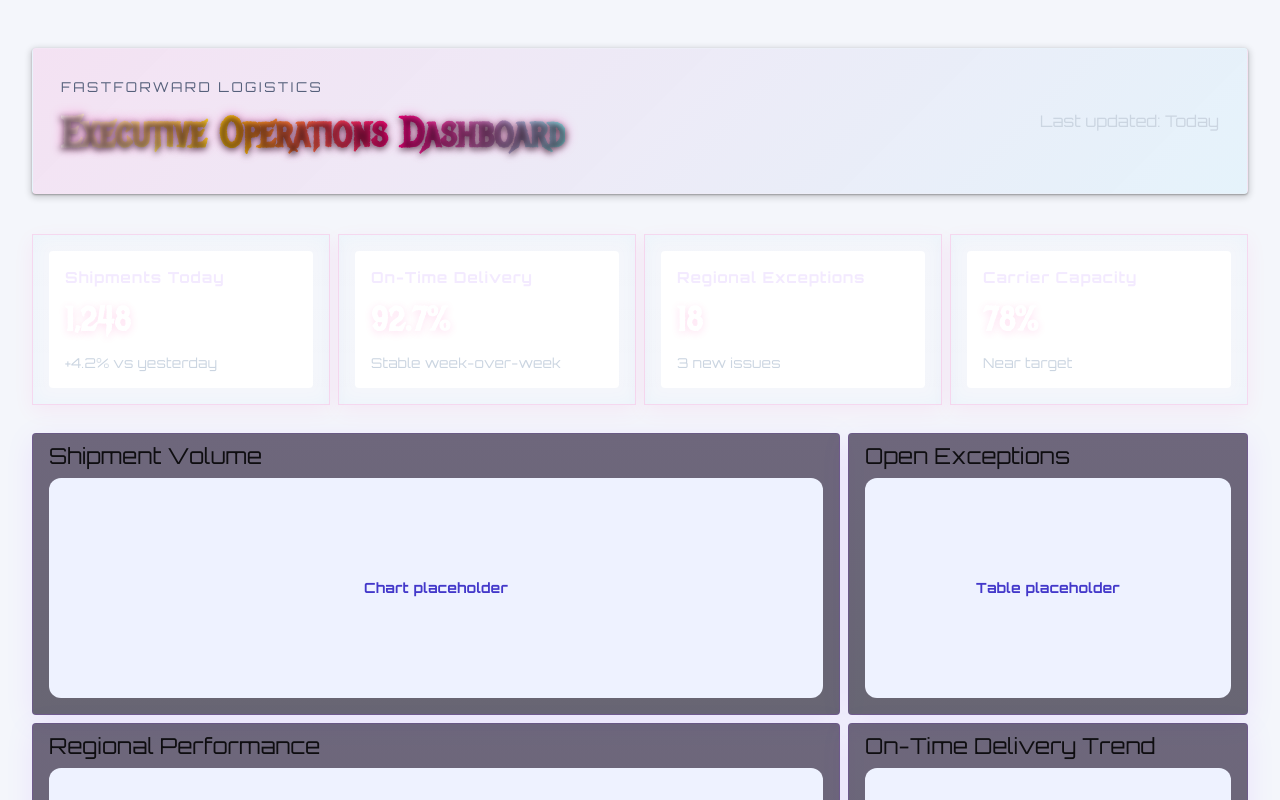
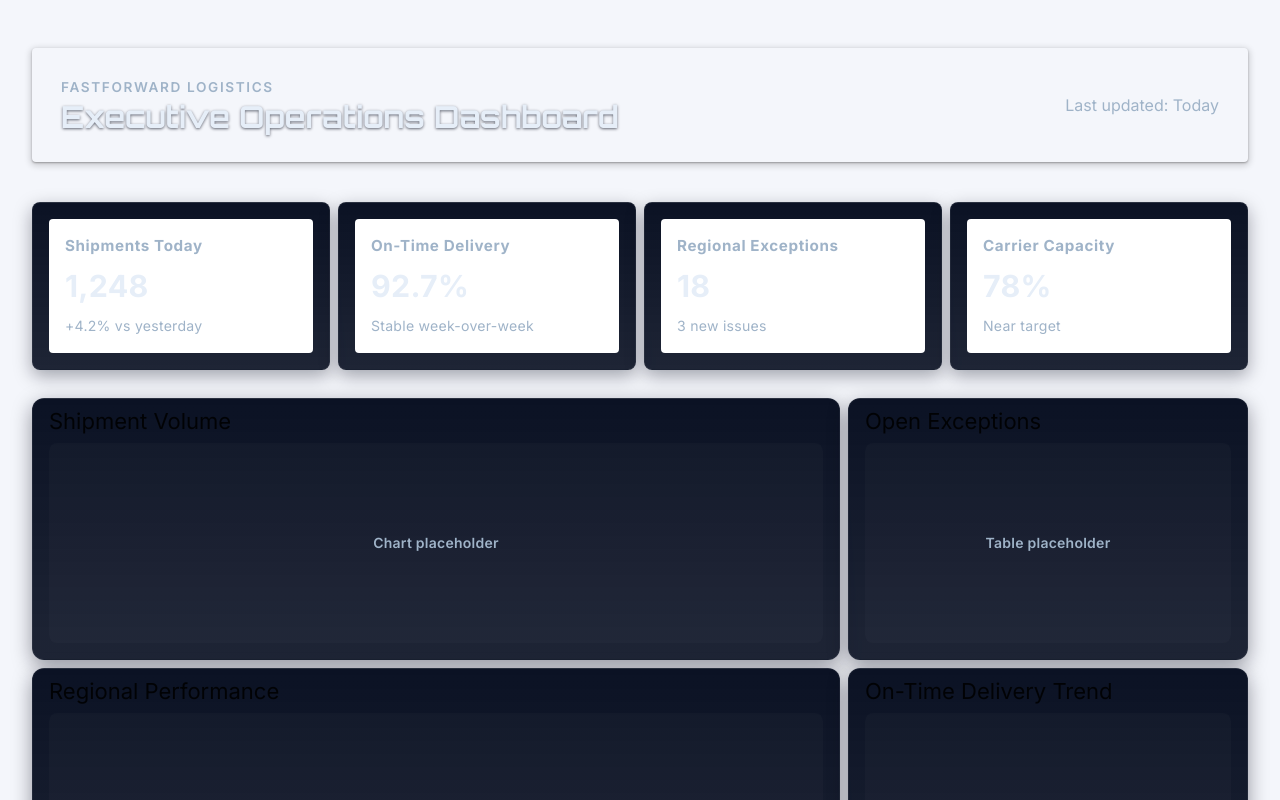
Before and after one commit to reggie-business/200-my-dashboard, a Vue app: page / in a window 1280 px wide. Shown: the top 800 px of the page. Built offline with nearby package versions, Linux system fonts and the light colour scheme.

Commit message:
Improve readability: typography, spacing, and accessible colors

```diff
--- a/index.html
+++ b/index.html
@@ -4,7 +4,7 @@
     <meta charset="UTF-8" />
     <meta name="viewport" content="width=device-width, initial-scale=1.0" />
     <title>FastForward Logistics Dashboard</title>
-    <link href="https://fonts.googleapis.com/css2?family=Metal+Mania&family=Orbitron:wght@400;700&display=swap" rel="stylesheet">
+    <link href="https://fonts.googleapis.com/css2?family=Inter:wght@300;400;600;700&family=Orbitron:wght@400;700&family=Metal+Mania&display=swap" rel="stylesheet">
   </head>
   <body>
     <a class="skip-link" href="#main-content">Skip to main content</a>
--- a/src/App.vue
+++ b/src/App.vue
@@ -12,21 +12,26 @@ body,
 #app {
   margin: 0;
   min-height: 100%;
-  font-family: 'Orbitron', system-ui, -apple-system, 'Segoe UI', Roboto, 'Helvetica Neue', Arial;
-  background: radial-gradient(ellipse at top left, #0f0326 0%, #1b052f 35%, #120824 100%);
-  color: #f3f0ff;
+  font-family: Inter, system-ui, -apple-system, 'Segoe UI', Roboto, 'Helvetica Neue', Arial;
+  background: radial-gradient(ellipse at top left, #071022 0%, #0b1224 35%, #061021 100%);
+  color: var(--text);
 }
 body {
-  background: radial-gradient(ellipse at top left, #0f0326 0%, #1b052f 35%, #120824 100%);
+  background: radial-gradient(ellipse at top left, #071022 0%, #0b1224 35%, #061021 100%);
 }
 
 :root {
-  --bg: #0f0326;
-  --card-bg: #0b0a12;
-  --text: #ffffff;
-  --muted: #cbd5e1;
-  --accent: #ff0080;
-  --focus: #00fff0;
+  --bg: #071022;
+  --card-bg: #0b1224;
+  --text: #E6EEF8;
+  --muted: #9fb3c8;
+  --accent: #ff4fa3;
+  --focus: #00e5ff;
+  --surface-contrast: rgba(255,255,255,0.06);
+  --card-border: rgba(255,255,255,0.06);
+  --radius: 12px;
+  --base-line-height: 1.45;
+  --base-font-size: 16px;
 }
 
 .skip-link {
--- a/src/components/MetricCard.vue
+++ b/src/components/MetricCard.vue
@@ -29,27 +29,33 @@ const { label, value, note, headingId = `metric-${Math.random().toString(36).sub
 <style scoped>
 .metric-card {
   padding: 1rem;
-  background: linear-gradient(180deg, rgba(255,255,255,0.03), rgba(255,255,255,0.01));
-  border: 1px solid rgba(255,0,150,0.12);
-  box-shadow: 0 6px 20px rgba(255,0,150,0.06), 0 0 18px rgba(0,200,255,0.04) inset;
+  background: linear-gradient(180deg, var(--card-bg), rgba(11,18,36,0.92));
+  border: 1px solid var(--card-border);
+  border-radius: calc(var(--radius) - 4px);
+  box-shadow: 0 6px 18px rgba(2,6,23,0.35);
 }
 .metric-label {
   margin: 0;
-  color: #f3eaff;
+  color: var(--muted);
   font-size: 0.95rem;
-  letter-spacing: 0.06em;
+  letter-spacing: 0.04em;
 }
 .metric-value {
   margin: 0.5rem 0 0;
-  font-size: 2.1rem;
-  font-weight: 800;
-  color: #fff;
-  text-shadow: 0 2px 8px rgba(255,0,150,0.12);
-  font-family: 'Metal Mania', 'Orbitron', sans-serif;
+  font-size: 1.9rem;
+  font-weight: 700;
+  color: var(--text);
+  text-shadow: none;
+  font-family: Inter, 'Orbitron', sans-serif;
 }
 .metric-note {
   margin: 0.5rem 0 0;
-  color: #cbd5e1;
-  font-size: 0.85rem;
+  color: var(--muted);
+  font-size: 0.88rem;
+}
+
+.metric-card:focus-visible {
+  outline: 3px solid var(--focus);
+  outline-offset: 3px;
 }
 </style>
--- a/src/views/HomeView.vue
+++ b/src/views/HomeView.vue
@@ -5,7 +5,7 @@
         <div class="header-content">
           <div>
             <p class="eyebrow">FastForward Logistics</p>
-            <h1 class="chrome">Executive Operations Dashboard</h1>
+            <h1 class="brand">Executive Operations Dashboard</h1>
           </div>
           <div class="header-meta">
             <p>Last updated: Today</p>
@@ -90,26 +90,20 @@ const metrics = [
 .eyebrow {
   margin: 0;
   text-transform: uppercase;
-  letter-spacing: 0.18em;
-  color: #55607b;
+  letter-spacing: 0.12em;
+  color: var(--muted);
   font-size: 0.85rem;
+  font-weight: 600;
 }
 
-h1 {
-  margin: 0.35rem 0 0;
-  font-size: 2.2rem;
+h1.brand {
+  margin: 0.25rem 0 0;
+  font-size: 1.9rem;
+  line-height: 1.05;
   font-weight: 700;
-}
-
-.chrome {
-  font-family: 'Metal Mania', 'Orbitron', sans-serif;
-  font-weight: 700;
-  font-size: 2.6rem;
-  background: linear-gradient(90deg, #fff, #ffd700, #ff0080, #7efff5);
-  -webkit-background-clip: text;
-  background-clip: text;
-  color: transparent;
-  text-shadow: 0 2px 6px rgba(0,0,0,0.6), 0 0 12px rgba(255,0,150,0.35);
+  color: var(--text);
+  font-family: 'Orbitron', Inter, sans-serif;
+  text-shadow: 0 1px 3px rgba(2,6,23,0.6);
 }
 
 .header-meta {
@@ -122,46 +116,51 @@ h1 {
 
 .metric-label {
   margin: 0;
-  color: #6b7280;
+  color: var(--muted);
   font-size: 0.95rem;
+  font-weight: 600;
 }
 
 .metric-value {
-  margin: 0.75rem 0 0;
-  font-size: 2rem;
+  margin: 0.5rem 0 0;
+  font-size: 1.9rem;
   font-weight: 700;
+  color: var(--text);
 }
 
 .metric-note {
-  margin: 0.75rem 0 0;
-  color: #475569;
+  margin: 0.5rem 0 0;
+  color: var(--muted);
 }
 
 .section-card {
-  min-height: 280px;
+  min-height: 260px;
+  background: linear-gradient(180deg, var(--card-bg), rgba(11,18,36,0.92));
+  border-radius: var(--radius);
+  border: 1px solid var(--card-border);
 }
 .header-sheet {
-  background: linear-gradient(135deg, rgba(255,0,150,0.08), rgba(0,200,255,0.06));
-  border: 1px solid rgba(255,255,255,0.04);
+  background: linear-gradient(135deg, rgba(255,255,255,0.01), rgba(255,255,255,0.01));
+  border: 1px solid var(--card-border);
 }
 
 .v-card.section-card {
-  background: linear-gradient(180deg, rgba(20,8,40,0.6), rgba(10,6,25,0.6));
-  border: 1px solid rgba(126,0,255,0.12);
-  box-shadow: 0 6px 30px rgba(126,0,255,0.08);
+  background: linear-gradient(180deg, var(--card-bg), rgba(11,18,36,0.92));
+  border: 1px solid var(--card-border);
+  box-shadow: 0 6px 20px rgba(2,6,23,0.4);
 }
 
 .header-meta {
-  color: #cbd5e1;
+  color: var(--muted);
 }
 .placeholder {
-  min-height: 220px;
-  border-radius: 0.75rem;
-  background: #eef2ff;
+  min-height: 200px;
+  border-radius: 0.5rem;
+  background: rgba(255,255,255,0.02);
   display: flex;
   align-items: center;
   justify-content: center;
-  color: #4338ca;
+  color: var(--muted);
   font-weight: 600;
 }
 
```
